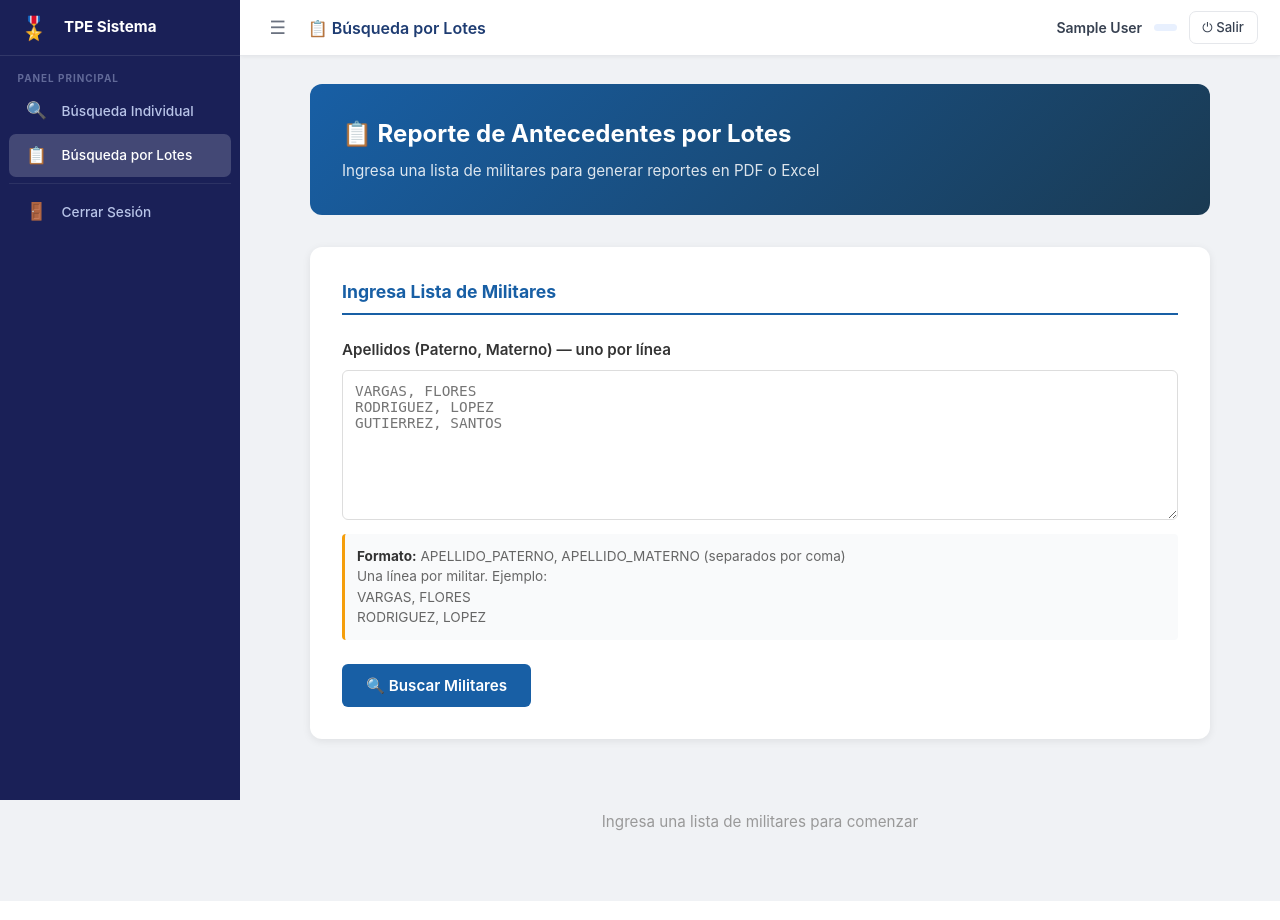
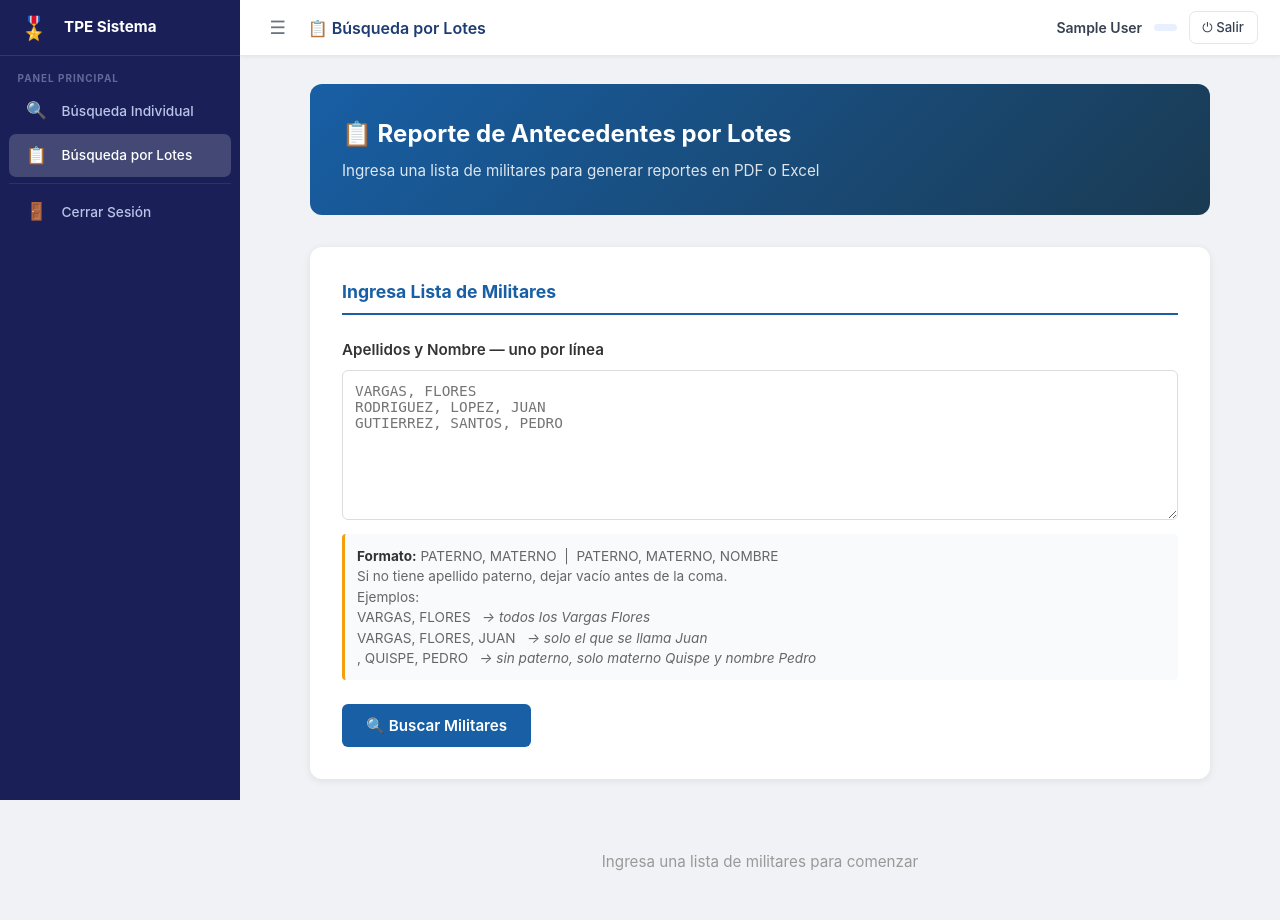
Before and after one commit to taicon-code/tpe_prueba, a Django app: page /buscador/lotes/ in a window 1280 px wide. Shown: the top 920 px of the page. Run offline with Django 5.2, Linux system fonts and the light colour scheme; the visitor is signed in with stand-in values (Sample User, id 1); data that the repository does not hold is empty.

Commit message:
feat: mejorar búsqueda por lotes con nombre y soporte sin paterno
- Agrega campo nombre opcional (PATERNO, MATERNO, NOMBRE) para distinguir hermanos
- Devuelve todos los coincidentes en vez de solo el primero (.first() → for loop)
- Maneja militares sin apellido paterno (paterno='' o NULL) con Q objects
- Actualiza instrucciones del formulario con los nuevos formatos válidos

Co-Authored-By: Claude Sonnet 4.6 <noreply@anthropic.com>

```diff
--- a/tpe_app/templates/tpe_app/buscador/busqueda_lotes.html
+++ b/tpe_app/templates/tpe_app/buscador/busqueda_lotes.html
@@ -291,13 +291,15 @@
       {% csrf_token %}
 
       <div class="form-group">
-        <label for="lista_apellidos">Apellidos (Paterno, Materno) — uno por línea</label>
-        <textarea id="lista_apellidos" name="lista_apellidos" placeholder="VARGAS, FLORES&#10;RODRIGUEZ, LOPEZ&#10;GUTIERREZ, SANTOS"></textarea>
+        <label for="lista_apellidos">Apellidos y Nombre — uno por línea</label>
+        <textarea id="lista_apellidos" name="lista_apellidos" placeholder="VARGAS, FLORES&#10;RODRIGUEZ, LOPEZ, JUAN&#10;GUTIERREZ, SANTOS, PEDRO"></textarea>
         <div class="form-help">
-          <strong>Formato:</strong> APELLIDO_PATERNO, APELLIDO_MATERNO (separados por coma)<br>
-          Una línea por militar. Ejemplo:<br>
-          VARGAS, FLORES<br>
-          RODRIGUEZ, LOPEZ
+          <strong>Formato:</strong> PATERNO, MATERNO &nbsp;|&nbsp; PATERNO, MATERNO, NOMBRE<br>
+          Si no tiene apellido paterno, dejar vacío antes de la coma.<br>
+          Ejemplos:<br>
+          VARGAS, FLORES &nbsp;&nbsp;<em>→ todos los Vargas Flores</em><br>
+          VARGAS, FLORES, JUAN &nbsp;&nbsp;<em>→ solo el que se llama Juan</em><br>
+          , QUISPE, PEDRO &nbsp;&nbsp;<em>→ sin paterno, solo materno Quispe y nombre Pedro</em>
         </div>
       </div>
 
--- a/tpe_app/views/buscador_views.py
+++ b/tpe_app/views/buscador_views.py
@@ -180,15 +180,17 @@ def busqueda_por_lotes(request):
                 if len(partes) >= 2:
                     ap = partes[0].upper()
                     am = partes[1].upper()
+                    nb = partes[2].upper() if len(partes) >= 3 else None
 
-                    # Buscar militar con este AP y AM
-                    pm = PM.objects.filter(
-                        paterno__iexact=ap,
-                        materno__iexact=am
-                    ).first()
+                    filtro = PM.objects.filter(materno__iexact=am)
+                    if ap:
+                        filtro = filtro.filter(paterno__iexact=ap)
+                    else:
+                        filtro = filtro.filter(Q(paterno='') | Q(paterno__isnull=True))
+                    if nb:
+                        filtro = filtro.filter(nombre__icontains=nb)
 
-                    if pm:
-                        # Obtener historial del militar
+                    for pm in filtro:
                         historial = _obtener_historial_completo(pm.id)
                         if historial:
                             militares_encontrados.append({
@@ -237,13 +239,17 @@ def export_batch_pdf(request):
         if len(partes) >= 2:
             ap = partes[0].upper()
             am = partes[1].upper()
+            nb = partes[2].upper() if len(partes) >= 3 else None
 
-            pm = PM.objects.filter(
-                paterno__iexact=ap,
-                materno__iexact=am
-            ).first()
+            filtro = PM.objects.filter(materno__iexact=am)
+            if ap:
+                filtro = filtro.filter(paterno__iexact=ap)
+            else:
+                filtro = filtro.filter(Q(paterno='') | Q(paterno__isnull=True))
+            if nb:
+                filtro = filtro.filter(nombre__icontains=nb)
 
-            if pm:
+            for pm in filtro:
                 historial = _obtener_historial_completo(pm.id)
                 if historial:
                     militares.append({
@@ -452,13 +458,17 @@ def export_batch_excel(request):
         if len(partes) >= 2:
             ap = partes[0].upper()
             am = partes[1].upper()
+            nb = partes[2].upper() if len(partes) >= 3 else None
 
-            pm = PM.objects.filter(
-                paterno__iexact=ap,
-                materno__iexact=am
-            ).first()
+            filtro = PM.objects.filter(materno__iexact=am)
+            if ap:
+                filtro = filtro.filter(paterno__iexact=ap)
+            else:
+                filtro = filtro.filter(Q(paterno='') | Q(paterno__isnull=True))
+            if nb:
+                filtro = filtro.filter(nombre__icontains=nb)
 
-            if pm:
+            for pm in filtro:
                 historial = _obtener_historial_completo(pm.id)
                 if historial:
                     militares.append({
```
